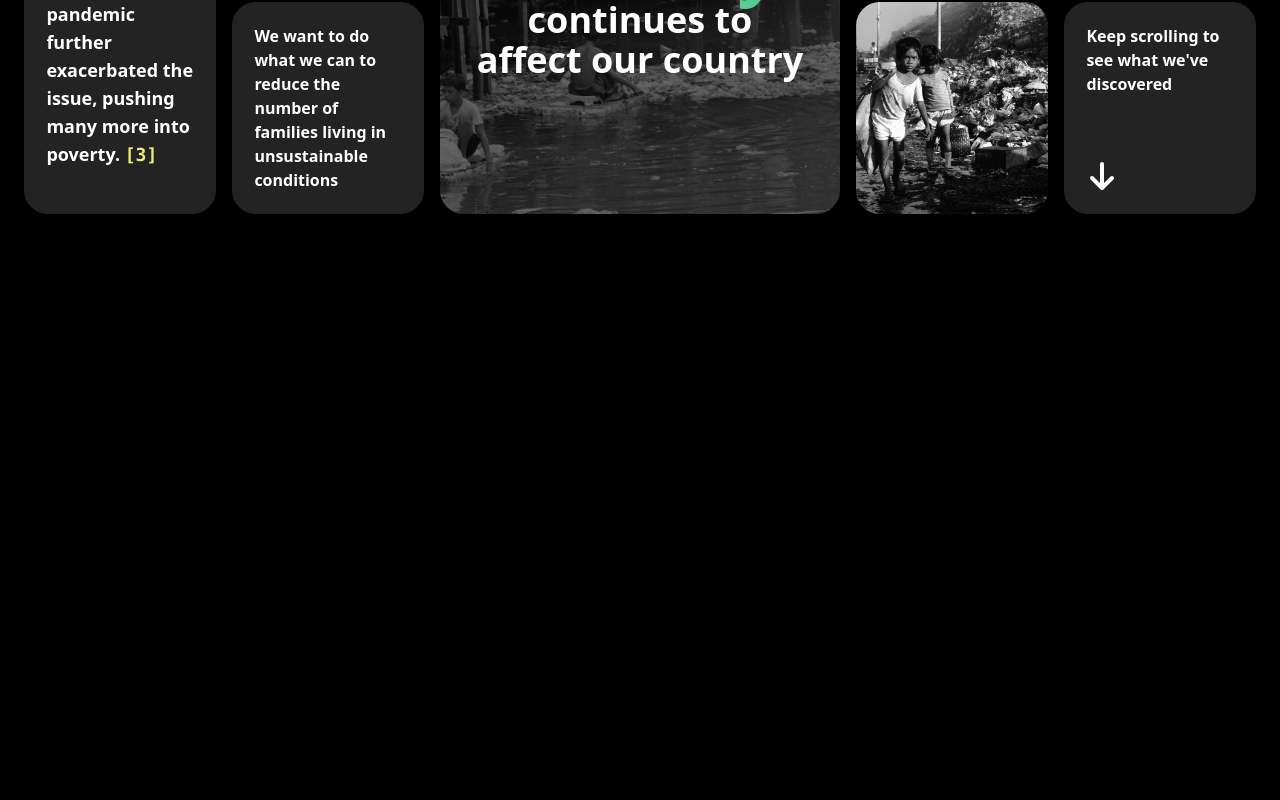
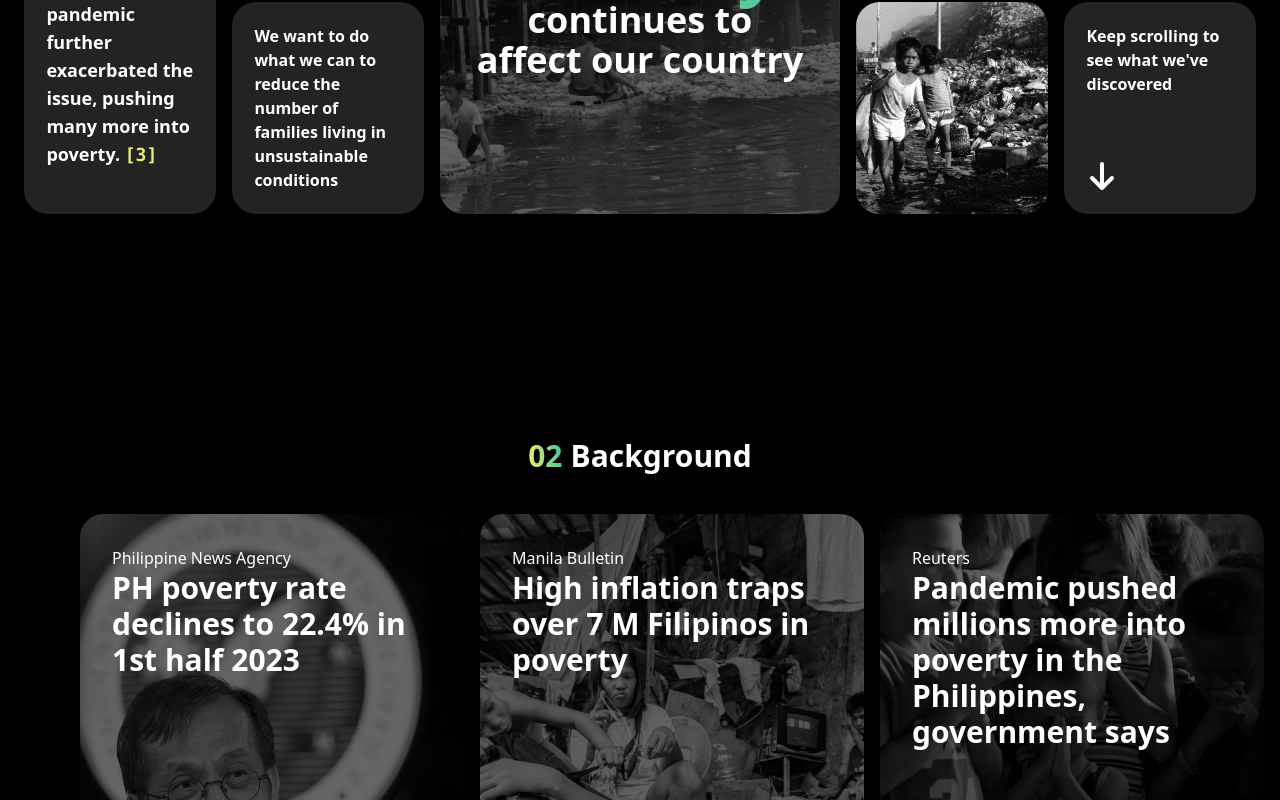
Before and after one commit to riru12/cs132portfolio, a SvelteKit app: page / in a window 1280 px wide. Shown: the part 500-1300 px from the top of the page. Before the commit the page ends 800 px from the top, so only its background shows below. Built offline with nearby package versions, Linux system fonts and the light colour scheme.

Commit message:
disabled snap scroll (for now)

```diff
--- a/src/components/Background-2.svelte
+++ b/src/components/Background-2.svelte
@@ -1,4 +1,4 @@
-<section id="background2" class="mx-12 md:mx-32 lg:mx-64 py-16 min-h-auto md:min-h-screen justify-center flex flex-col sm:snap-always sm:snap-start">
+<section id="background2" class="mx-12 md:mx-32 lg:mx-64 pt-16 pb-32 min-h-auto justify-center flex flex-col">
     <div class="flex flex-col gap-8 justify-center items-center">
         <div class="text-white font-bold text-center text-xl 2xl:text-2xl">
             So, we want to find the answer to the question:
--- a/src/components/Background.svelte
+++ b/src/components/Background.svelte
@@ -5,7 +5,7 @@
     import article4 from "$lib/images/article4.jpg";
 </script>
 
-<section id="background" class="py-16 min-h-auto md:min-h-screen justify-center flex flex-col sm:snap-always sm:snap-start">
+<section id="background" class="pt-32 pb-16 min-h-auto md:min-h-screen justify-center flex flex-col">
     <div class="flex flex-row gap-2 mb-10 justify-center">
         <div class="green-text text-3xl font-bold gradient-text">
             02
--- a/src/components/Bento.svelte
+++ b/src/components/Bento.svelte
@@ -9,7 +9,7 @@
     import DownArrow from "./icons/bento/DownArrow.svelte";
 </script>
 
-<section id="bento" class="flex justify-center items-center text-white pt-8 md:pt-24 xl:pt-16 pb-16 min-h-auto md:min-h-screen sm:snap-always sm:snap-start">
+<section id="bento" class="flex justify-center items-center text-white pt-8 md:pt-24 xl:pt-16 pb-16 min-h-screen">
     <div class="bento text-black">
         <div id="box-1" class="group flex flex-col justify-center items-center special">
             <div class="group-hover:hidden"><h2 class="text-5xl ">22.4%</h2><p class="font-semibold text-2xl">of the Philippines' population are living under the poverty line.</p></div>
--- a/src/components/Data.svelte
+++ b/src/components/Data.svelte
@@ -2,7 +2,7 @@
     import LinkIcon from "./icons/data/LinkIcon.svelte";
 </script>
 
-<section id="data" class="mx-12 md:mx-32 lg:mx-64 py-16 min-h-auto min-h-screen justify-center flex flex-col sm:snap-always sm:snap-start">
+<section id="data" class="mx-12 md:mx-32 lg:mx-64 py-32 min-h-screen justify-center flex flex-col">
     <div class="flex flex-row gap-2 mb-10 justify-center">
         <div class="green-text text-3xl font-bold gradient-text">
             03
--- a/src/components/Method.svelte
+++ b/src/components/Method.svelte
@@ -1,4 +1,4 @@
-<section id="method" class="mx-12 md:mx-32 lg:mx-64 py-16 min-h-auto min-h-screen justify-center flex flex-col sm:snap-always sm:snap-start">
+<section id="method" class="mx-12 md:mx-32 lg:mx-64 py-32 min-h-screen justify-center flex flex-col">
     <div class="flex flex-row gap-2 mb-10 justify-center">
         <div class="green-text text-3xl font-bold gradient-text">
             04
--- a/src/components/Team.svelte
+++ b/src/components/Team.svelte
@@ -11,7 +11,7 @@
     let imgs = [img1, img2]
 </script>
 
-<section id="team" class="mx-12 md:mx-32 lg:mx-64 py-16 min-h-auto min-h-screen justify-center items-center flex flex-col sm:snap-always sm:snap-start">
+<section id="team" class="mx-12 md:mx-32 lg:mx-64 pt-32 pb-32 md:pb-16 min-h-auto justify-center items-center flex flex-col">
     <div class="flex flex-row mb-10 justify-center">
         <div class="text-white text-3xl font-bold">
             Meet the Team
--- a/src/routes/+layout.svelte
+++ b/src/routes/+layout.svelte
@@ -10,7 +10,7 @@
 </script>
 
 <slot />
-<div class="sm:snap-y sm:snap-mandatory sm:overflow-y-scroll h-screen flex-grow z-0">
+<div class="">
   <Navbar/>
   <Bento />
   <Background />
```
